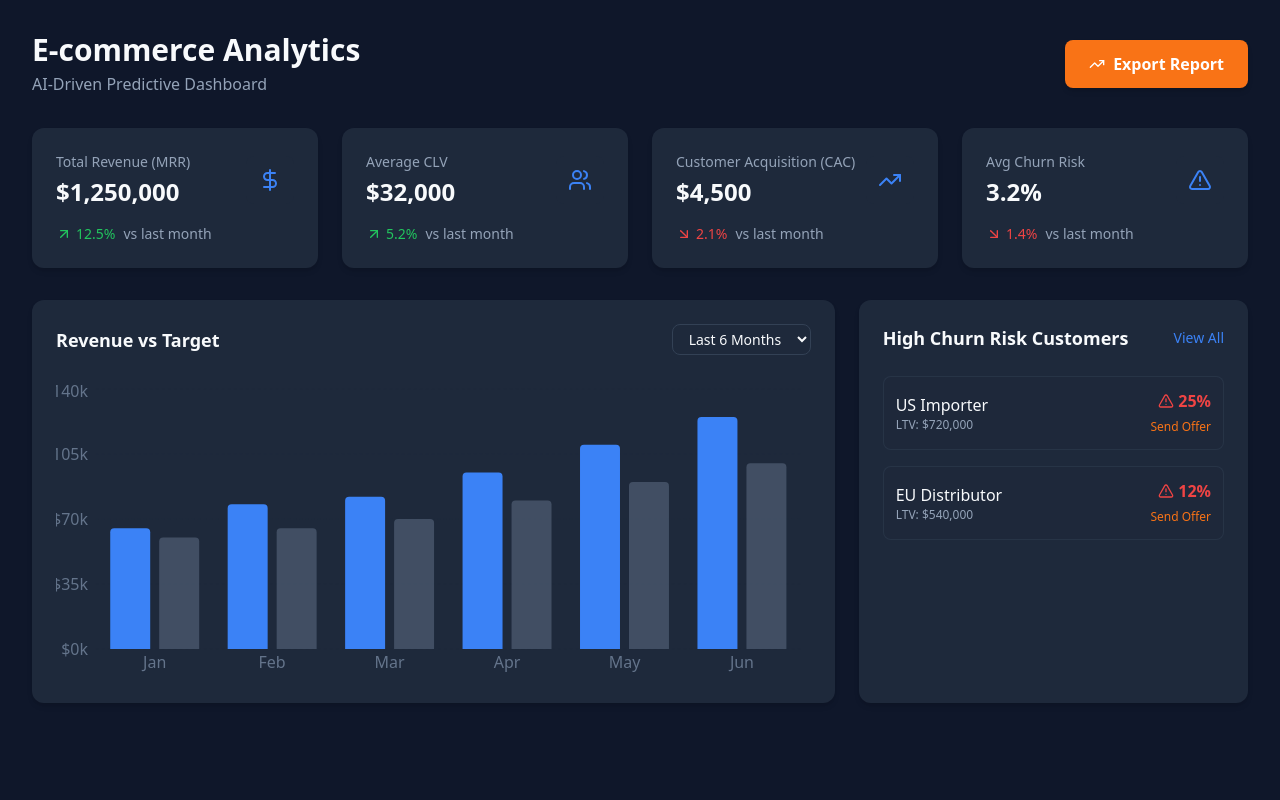
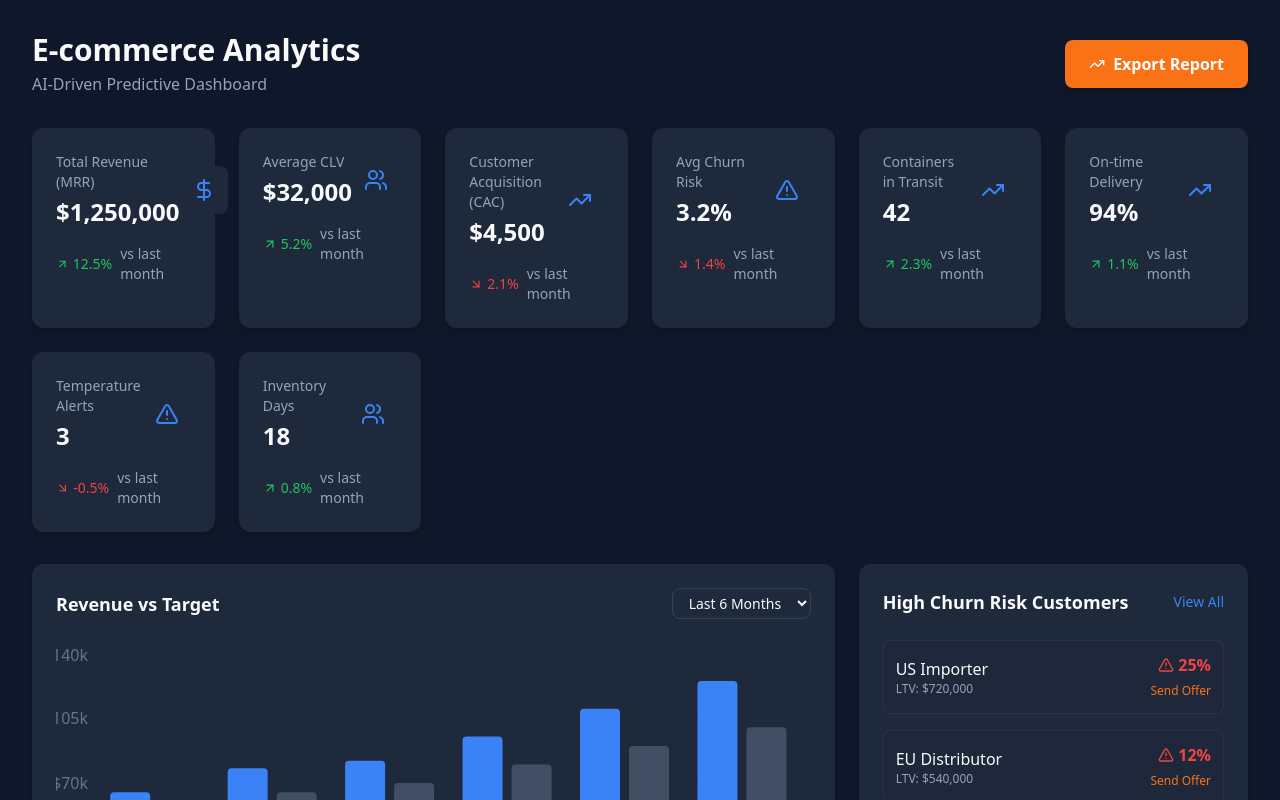
Before and after one commit to Dauquan007/seafood, a React (Vite) app: page / in a window 1280 px wide. Shown: the top 800 px of the page. Built offline with nearby package versions, Linux system fonts and the light colour scheme.

Commit message:
Add new logistics stats to Dashboard component

```diff
--- a/src/components/Dashboard.tsx
+++ b/src/components/Dashboard.tsx
@@ -115,7 +115,7 @@
       </header>
 
       {/* Stats Overview */}
-      <div className="grid grid-cols-1 md:grid-cols-2 lg:grid-cols-4 gap-6 mb-8">
+      <div className="grid grid-cols-1 md:grid-cols-2 lg:grid-cols-4 xl:grid-cols-6 gap-6 mb-8">
         <StatCard
           title="Total Revenue (MRR)"
           value={`$${analyticsSummary.mrr.toLocaleString()}`}
@@ -144,6 +144,37 @@
           isPositive={false} // Churn going up is negative
           icon={AlertTriangle}
         />
+        <StatCard
+ title="Containers in Transit"
+ value={`${logisticsSummary.containersInTransit}`}
+ change={2.3}
+ isPositive={true}
+ icon={TrendingUp}
+/>
+
+<StatCard
+ title="On-time Delivery"
+ value={`${logisticsSummary.onTimeDelivery}%`}
+ change={1.1}
+ isPositive={true}
+ icon={TrendingUp}
+/>
+
+<StatCard
+ title="Temperature Alerts"
+ value={`${logisticsSummary.temperatureAlerts}`}
+ change={-0.5}
+ isPositive={false}
+ icon={AlertTriangle}
+/>
+
+<StatCard
+ title="Inventory Days"
+ value={`${logisticsSummary.inventoryDays}`}
+ change={0.8}
+ isPositive={true}
+ icon={Users}
+/>
       </div>
 
       <div className="grid grid-cols-1 lg:grid-cols-3 gap-6">
```
